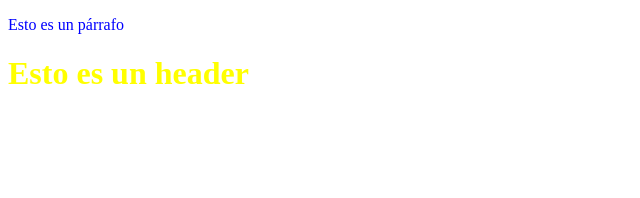
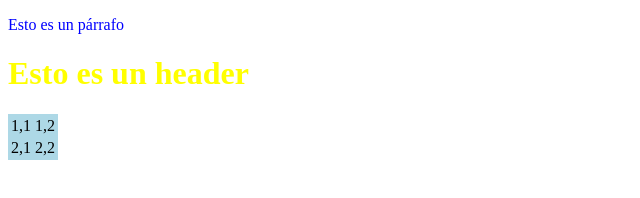
Before and after one commit to jpdelmuro/Tarea_03_DLZ, a plain HTML site: page page_b.html in a window 1280 px wide. Shown: the whole page, without its empty margins (0-640 px from the left). Drawn offline with Linux system fonts and the light colour scheme.

Commit message:
link en index.html y tabla en page_b

```diff
--- a/page_b.html
+++ b/page_b.html
@@ -12,4 +12,16 @@
     <h1>Esto es un header</h1>
 </body>
 
+<table>
+<tr>
+<td>1,1</td>
+<td>1,2</td>
+</tr>
+<tr>
+<td>2,1</td>
+<td>2,2</td>
+</tr>
+</table>
+
+
 </html>
```
Also changed, not shown: index.html (+1 -0 lines).
